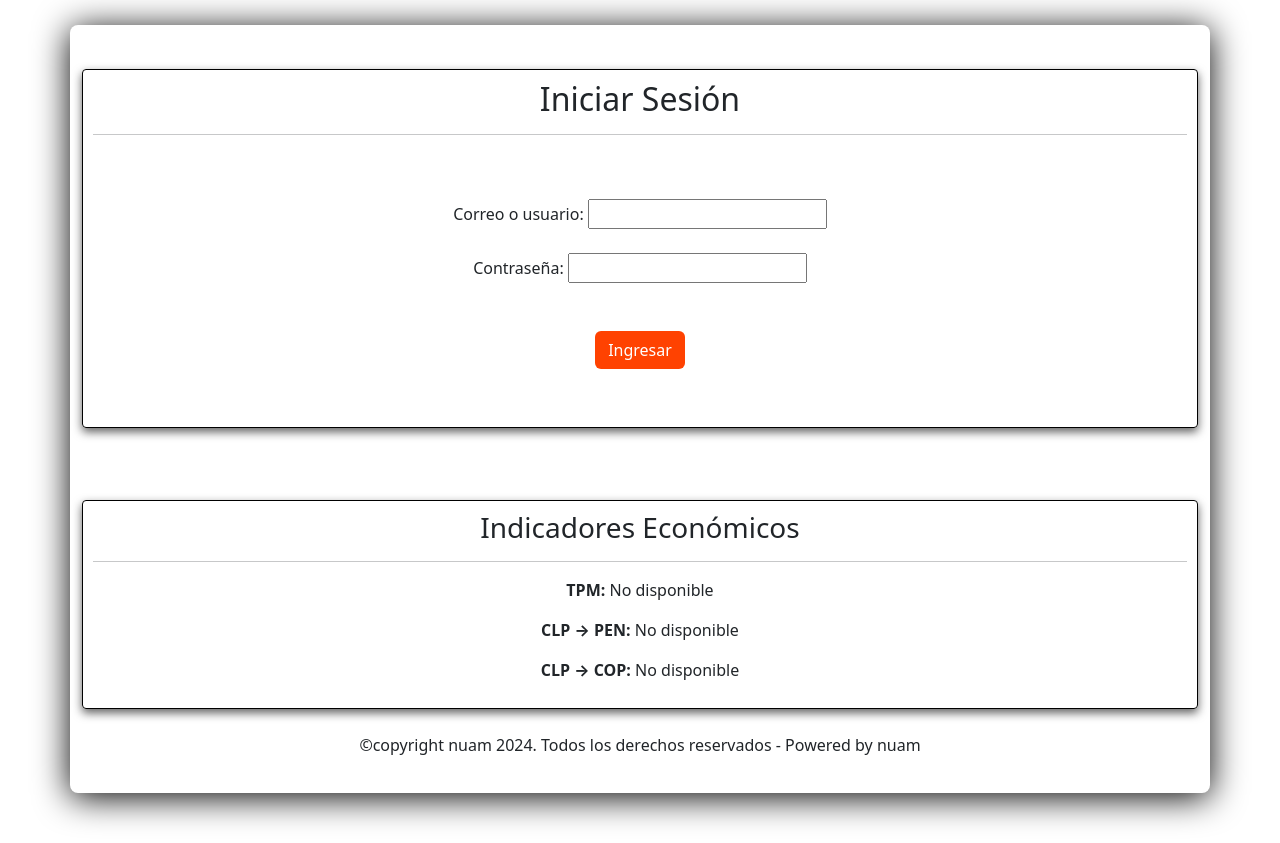
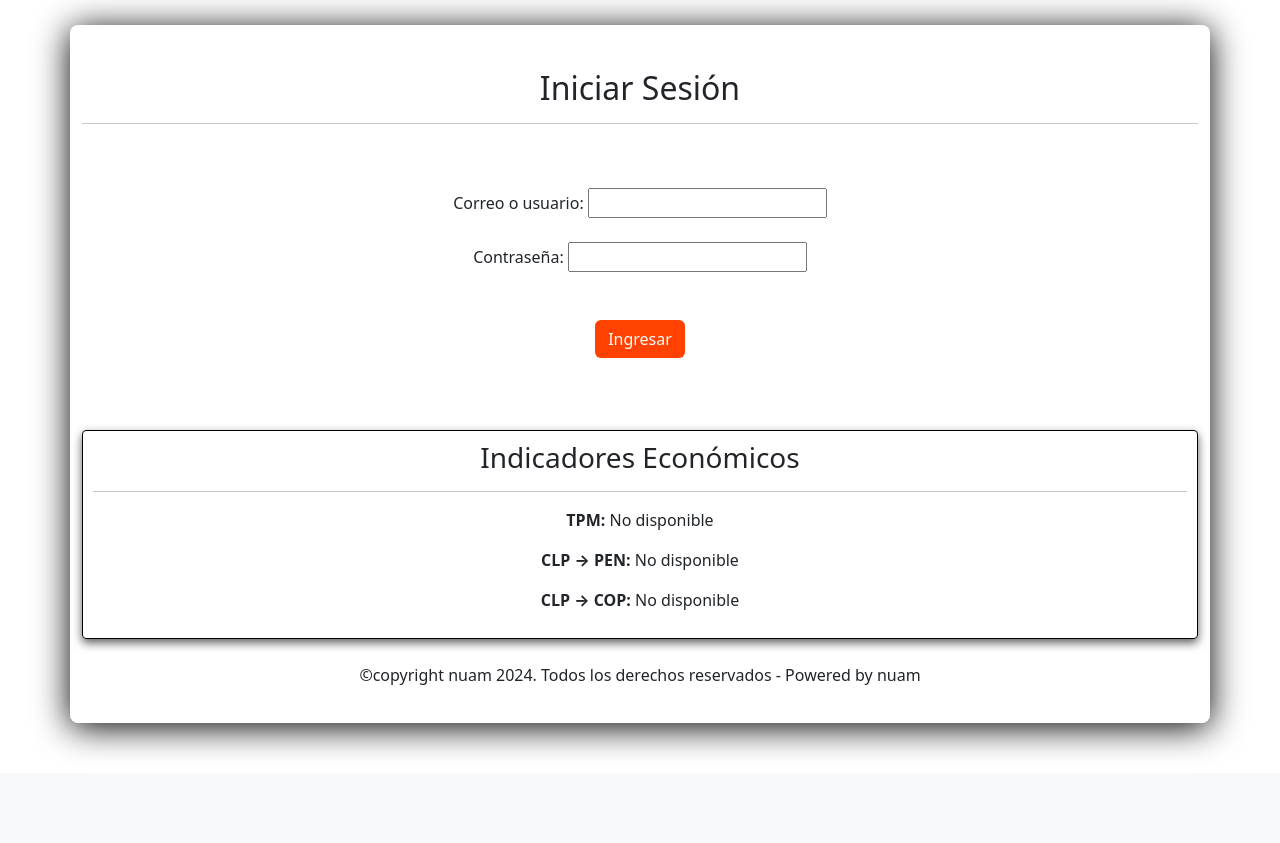
Before and after one commit to camly01/nuam, a Django app: template app/templates/app/login.html in a window 1280 px wide. Shown: the part 56-899 px from the top of the page. After the commit the page ends 808 px from the top, so only its background shows below. Run offline with Django 5.2, Linux system fonts and the light colour scheme; the template is opened without the code that fills it, so the values that code supplies are empty.

Commit message:
Agregando archivos Proyecto

```diff
--- a/app/templates/app/login.html
+++ b/app/templates/app/login.html
@@ -9,7 +9,6 @@
   {% endif %}
 </div>
 
-<div class="Form">
   <h2 style="text-align:center;" >Iniciar Sesión</h2>
   <hr>
   <form method="POST">
@@ -27,14 +26,14 @@
 
     <button type="submit" class="btn" style="background-color:rgb(255,66,1); color: white;">Ingresar</button>
 
-    <br><br><br>
+    <br>
 
     {% if error %}
       <p style="color:red">{{ error }}</p>
     {% endif %}
 
   </form>
-</div>
+
 
 <br><br><br>
 
```
Also changed, not shown: db.sqlite3.
